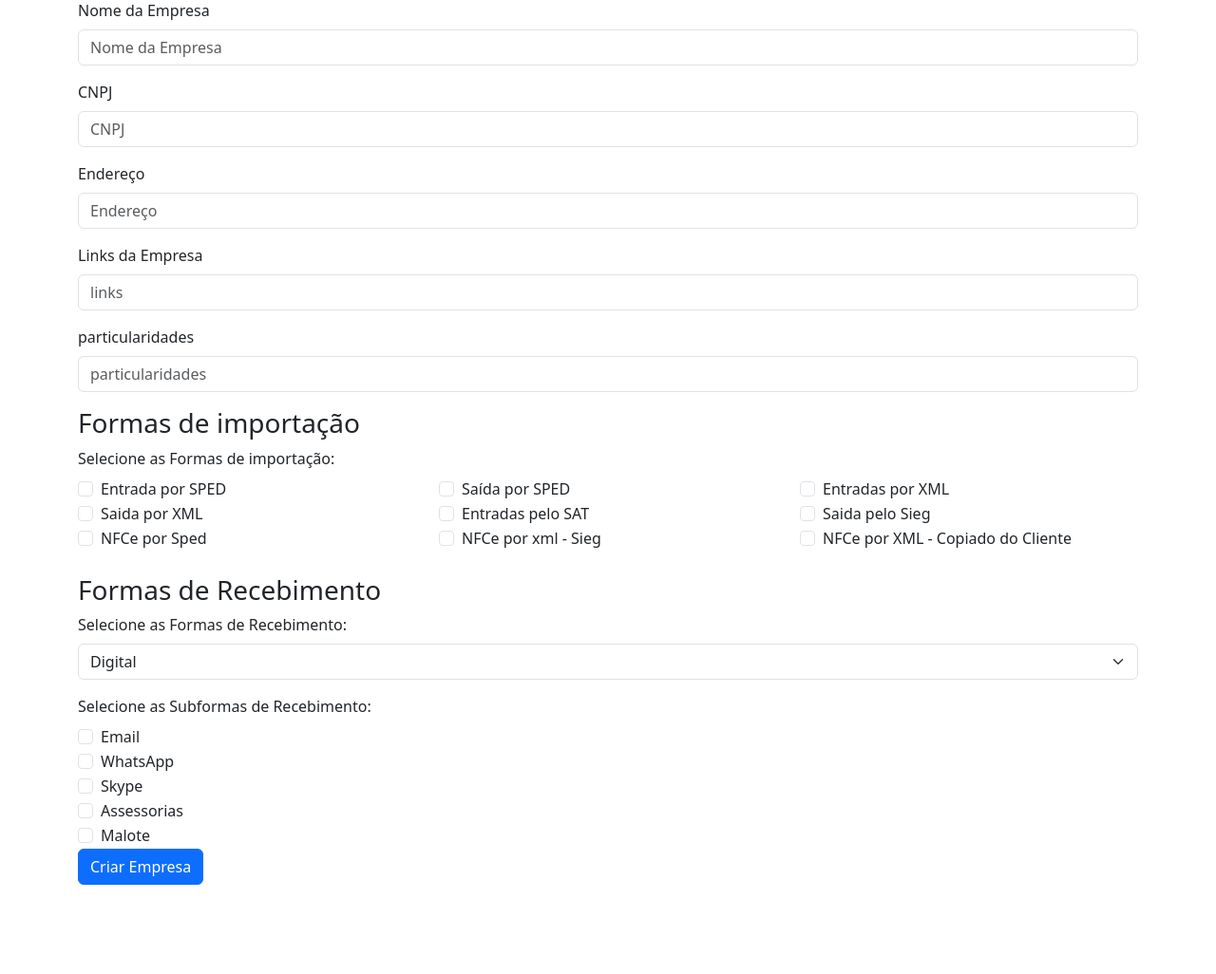
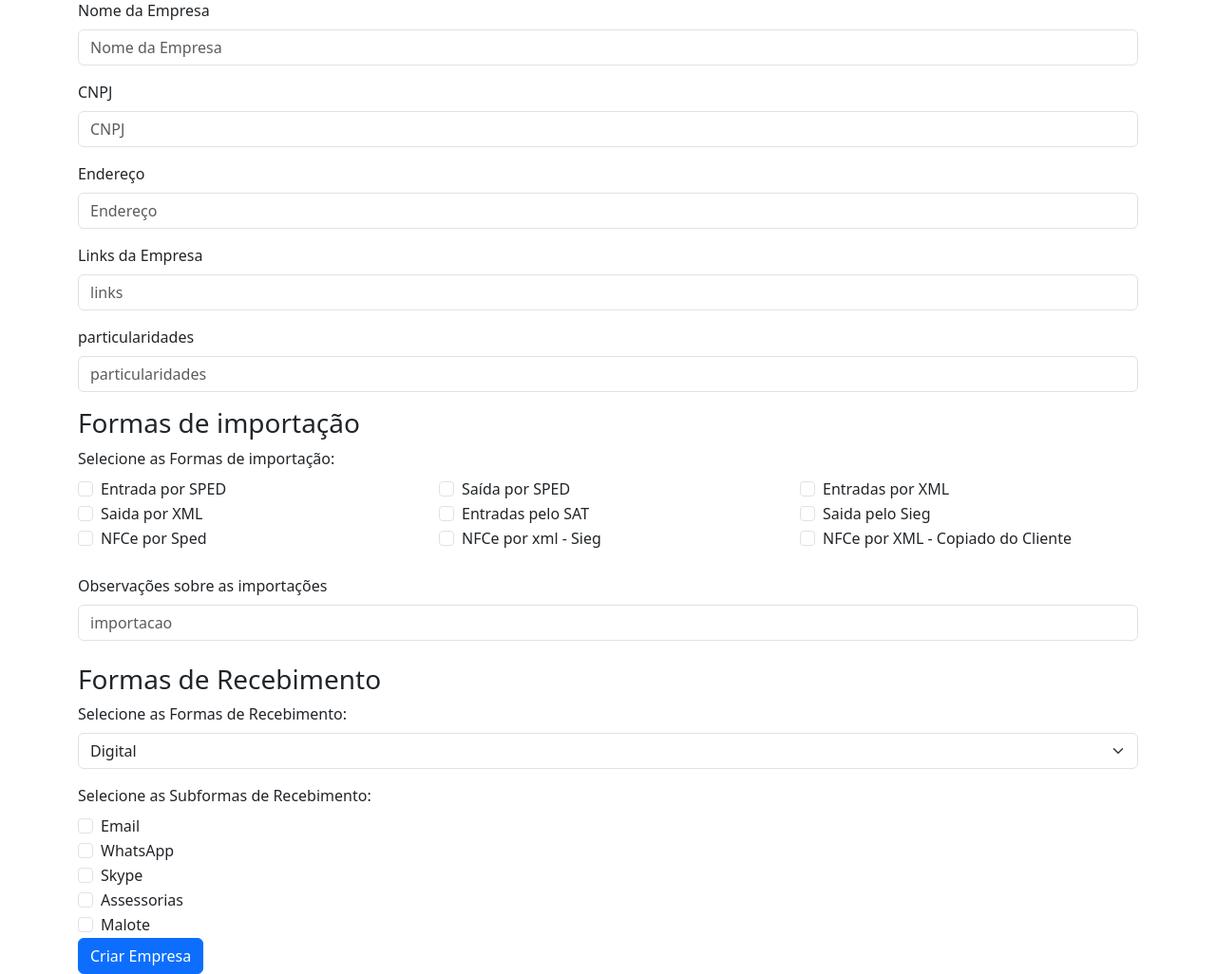
Before and after one commit to alvespb0/JP-Project, a PHP site: page /formsEmpresa.php in a window 1280 px wide. Shown: the part 105-1131 px from the top of the page at 95% size. Before the commit the page ends 1037 px from the top, so only its background shows below. Run offline with PHP 8.4, Linux system fonts and the light colour scheme.

Commit message:
feito parte de importações e adicionado a coluna 'observações'

```diff
--- a/formsEmpresa.php
+++ b/formsEmpresa.php
@@ -40,59 +40,63 @@
         <div class="row">
             <div class="col-md-4">
                 <div class="form-check">
-                    <input class="form-check-input" type="checkbox" name="importacao[]" value="1" id="integracao1">
+                    <input class="form-check-input" type="checkbox" name="importacao[]" value="Entrada por SPED" id="importacao1">
                     <label class="form-check-label" for="integracao1">Entrada por SPED</label>
                 </div>
             </div>
             <div class="col-md-4">
                 <div class="form-check">
-                    <input class="form-check-input" type="checkbox" name="importacao[]" value="2" id="integracao2">
+                    <input class="form-check-input" type="checkbox" name="importacao[]" value="Saída por SPED" id="importacao2">
                     <label class="form-check-label" for="integracao2">Saída por SPED</label>
                 </div>
             </div>
             <div class="col-md-4">
                 <div class="form-check">
-                    <input class="form-check-input" type="checkbox" name="importacao[]" value="3" id="integracao3">
+                    <input class="form-check-input" type="checkbox" name="importacao[]" value="Entradas por XML" id="importacao3">
                     <label class="form-check-label" for="integracao3">Entradas por XML</label>
                 </div>
             </div>
             <div class="col-md-4">
                 <div class="form-check">
-                    <input class="form-check-input" type="checkbox" name="importacao[]" value="3" id="integracao3">
+                    <input class="form-check-input" type="checkbox" name="importacao[]" value="Saida por XML" id="importacao4">
                     <label class="form-check-label" for="integracao3">Saida por XML</label>
                 </div>
             </div>
             <div class="col-md-4">
                 <div class="form-check">
-                    <input class="form-check-input" type="checkbox" name="importacao[]" value="3" id="integracao3">
+                    <input class="form-check-input" type="checkbox" name="importacao[]" value="Entradas pelo SAT" id="importacao5">
                     <label class="form-check-label" for="integracao3">Entradas pelo SAT</label>
                 </div>
             </div>
             <div class="col-md-4">
                 <div class="form-check">
-                    <input class="form-check-input" type="checkbox" name="importacao[]" value="3" id="integracao3">
+                    <input class="form-check-input" type="checkbox" name="importacao[]" value="Saida pelo Sieg" id="importacao6">
                     <label class="form-check-label" for="integracao3">Saida pelo Sieg</label>
                 </div>
             </div>
             <div class="col-md-4">
                 <div class="form-check">
-                    <input class="form-check-input" type="checkbox" name="importacaoimportacao[]" value="3" id="integracao3">
+                    <input class="form-check-input" type="checkbox" name="importacao[]" value="NFCe por Sped" id="importacao7">
                     <label class="form-check-label" for="integracao3">NFCe por Sped</label>
                 </div>
             </div>
             <div class="col-md-4">
                 <div class="form-check">
-                    <input class="form-check-input" type="checkbox" name="importacaoimportacao[]" value="3" id="integracao3">
+                    <input class="form-check-input" type="checkbox" name="importacao[]" value="NFCe por xml - Sieg" id="importacao8">
                     <label class="form-check-label" for="integracao3">NFCe por xml - Sieg</label>
                 </div>
             </div>
             <div class="col-md-4">
                 <div class="form-check">
-                    <input class="form-check-input" type="checkbox" name="importacao[]" value="3" id="integracao3">
+                    <input class="form-check-input" type="checkbox" name="importacao[]" value="NFCe por XML - Copiado do Cliente" id="importacao9">
                     <label class="form-check-label" for="integracao3">NFCe por XML - Copiado do Cliente</label>
                 </div>
             </div>
-        </div>
+        </div> <br>
+            <div class="mb-3">
+                <label for="obs importacao" class="form-label">Observações sobre as importações</label>
+                <input type="text" id="OBS_importacao" name="OBS_importacao" class="form-control" placeholder="importacao">
+            </div>
 
 
         <h3 class="mt-4">Formas de Recebimento</h3>
```
Also changed, not shown: createEmpresa.php (+26 -0 lines).
